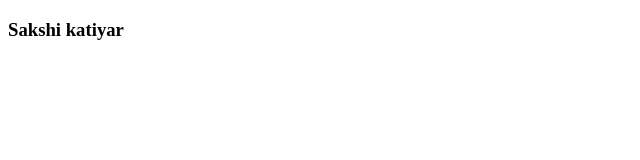
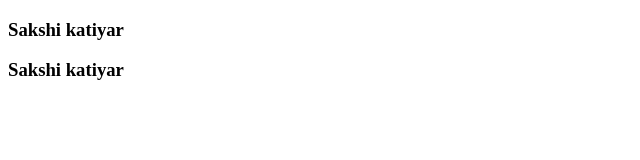
Before and after one commit to sk-sakshi/some, a plain HTML site: page test.html in a window 1280 px wide. Shown: the whole page, without its empty margins (0-640 px from the left). Drawn offline with Linux system fonts and the light colour scheme.

Commit message:
first commit

```diff
--- a/test.html
+++ b/test.html
@@ -8,5 +8,7 @@
 </head>
 <body>
     <h3>Sakshi katiyar</h3>
+    <h3>Sakshi katiyar</h3>
+
 </body>
 </html>
```
